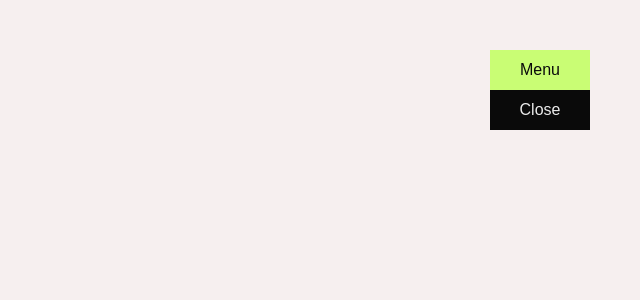
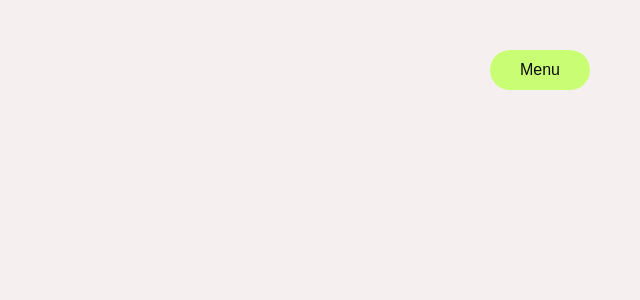
Before and after one commit to Saur0w/joan, a Next.js app: page / in a window 1280 px wide. Shown: the top 300 px of the page, without its empty margins (640-1280 px from the left). Built offline with nearby package versions, Linux system fonts and the light colour scheme.

Commit message:
feat: implement Header component with animated toggle button using GSAP

```diff
--- a/src/components/Header/Button/index.tsx
+++ b/src/components/Header/Button/index.tsx
@@ -1,15 +1,36 @@
 "use client";
 
 import styles from "./style.module.scss";
+import gsap from "gsap";
+import { useGSAP } from "@gsap/react";
+import { useRef } from "react";
 
-export default function Button() {
+gsap.registerPlugin(useGSAP);
+
+interface ButtonProps {
+    isActive: boolean;
+    setIsActive: (isActive: boolean) => void;
+}
+
+export default function Button({isActive, setIsActive}: ButtonProps) {
+    const buttonRef = useRef<HTMLDivElement>(null);
+    const sliderRef = useRef<HTMLDivElement>(null);
+    useGSAP(() => {
+        gsap.to(sliderRef.current, {
+            top: isActive ? "-100%" : "0%",
+            duration: 0.5,
+            ease: "power3.inOut",
+        });
+    }, { scope: buttonRef, dependencies: [isActive]})
     return (
-        <div className={styles.button}>
-            <div className={styles.el}>
-                <p>Menu</p>
-            </div>
-            <div className={styles.el}>
-                <p>Close</p>
+        <div onClick={() => { setIsActive(!isActive)}} className={styles.button} ref={buttonRef}>
+            <div className={styles.slider} ref={sliderRef}>
+                <div className={styles.el}>
+                    <p>Menu</p>
+                </div>
+                <div className={styles.el}>
+                    <p>Close</p>
+                </div>
             </div>
         </div>
     )
--- a/src/components/Header/Button/style.module.scss
+++ b/src/components/Header/Button/style.module.scss
@@ -7,7 +7,12 @@
   justify-content: center;
   border-radius: 25px;
   cursor: pointer;
-  //overflow: hidden;
+  overflow: hidden;
+  .slider {
+    height: 100%;
+    width: 100%;
+    position: relative;
+    top: 0;
     .el {
       width: 100%;
       height: 100%;
@@ -24,3 +29,4 @@
       }
     }
   }
+}
--- a/src/components/Header/index.tsx
+++ b/src/components/Header/index.tsx
@@ -2,11 +2,13 @@
 
 import styles from "./style.module.scss";
 import Button from "./Button";
+import {useState} from "react";
 
 export default function Header() {
+    const [isActive, setIsActive] = useState(false);
     return (
         <header className={styles.header}>
-            <Button />
+            <Button isActive={isActive} setIsActive={setIsActive} />
         </header>
     )
 }
--- a/src/components/Header/style.module.scss
+++ b/src/components/Header/style.module.scss
@@ -3,6 +3,4 @@
   z-index: 1000;
   top: 50px;
   right: 50px;
-
-
 }
```
Lines whose indentation alone changed are shown as unchanged.
